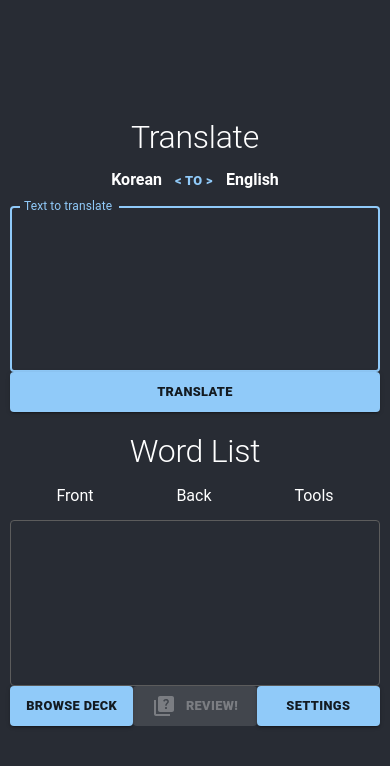
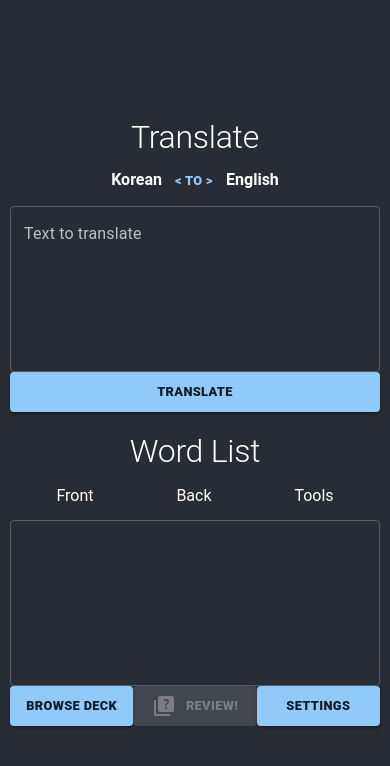
Before and after one commit to ElderlyC/Raven-Cards, a React (Create React App) app: page / in a window 390 px wide. Shown: the top 766 px of the page. Built offline with nearby package versions, Linux system fonts and the light colour scheme.

Commit message:
removed autofocus on mobile

```diff
--- a/src/App.tsx
+++ b/src/App.tsx
@@ -156,7 +156,10 @@ function App() {
         <header className="App-header">
           {view === "home" ? (
             <div className="home">
-              <TranslationForm onTranslation={handleAddToWordlist} />
+              <TranslationForm
+                onTranslation={handleAddToWordlist}
+                smallScreen={smallScreen}
+              />
 
               <div className="wordlist-container">
                 <Wordlist
--- a/src/Components/Translation/TranslationForm.tsx
+++ b/src/Components/Translation/TranslationForm.tsx
@@ -6,9 +6,13 @@ import classes from "./TranslationForm.module.css";
 
 type TranslationFormTypes = {
   onTranslation: ({ source, target }: WordPair) => void;
+  smallScreen: boolean;
 };
 
-const TranslationForm: React.FC<TranslationFormTypes> = ({ onTranslation }) => {
+const TranslationForm: React.FC<TranslationFormTypes> = ({
+  onTranslation,
+  smallScreen,
+}) => {
   const [text, setText] = useState("");
   const [langs, setLangs] = useState(["ko", "en"]);
   const [loading, setLoading] = useState(false);
@@ -67,7 +71,7 @@ const TranslationForm: React.FC<TranslationFormTypes> = ({ onTranslation }) => {
         <Box>
           <TextField
             fullWidth
-            autoFocus
+            autoFocus={!smallScreen}
             label="Text to translate"
             placeholder="Enter words/phrases here, separated by line"
             variant="outlined"
```
